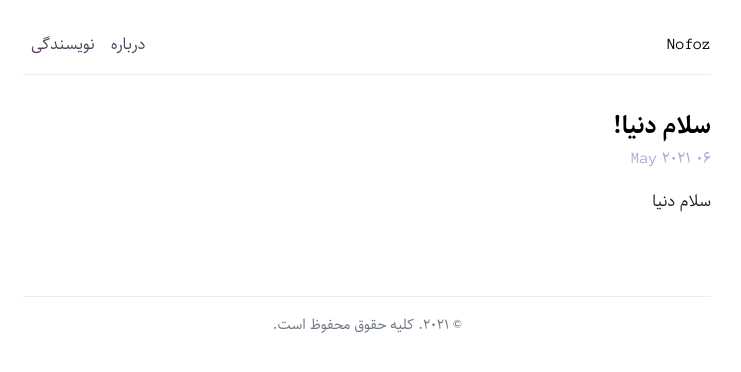
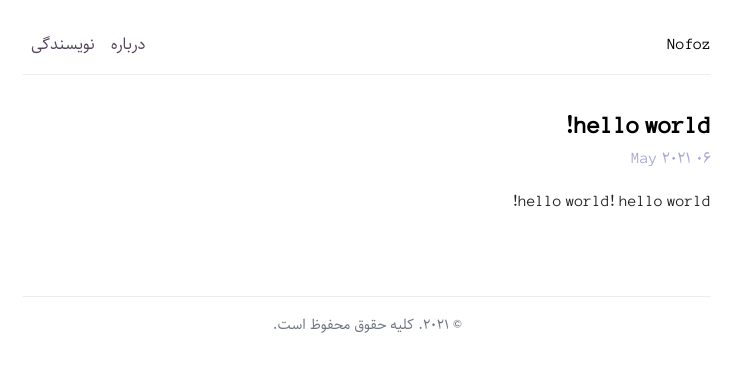
Before and after one commit to nofoz/nofoz.ir, a Jekyll site: the page built from _posts/2021-05-06-hello-world.md, in a window 1280 px wide. Shown: the top 372 px of the page, without its empty margins (446-1187 px from the left). Built offline with Jekyll 4.4.1, drawn with Linux system fonts in a browser that asks for light colours.

Commit message:
Update 2021-05-06-hello-world.md

```diff
--- a/_posts/2021-05-06-hello-world.md
+++ b/_posts/2021-05-06-hello-world.md
@@ -1,6 +1,6 @@
 ---
 layout: post
-title: سلام دنیا!
+title: hello world!
 ---
 
-سلام دنیا
+hello world! hello world!
```
